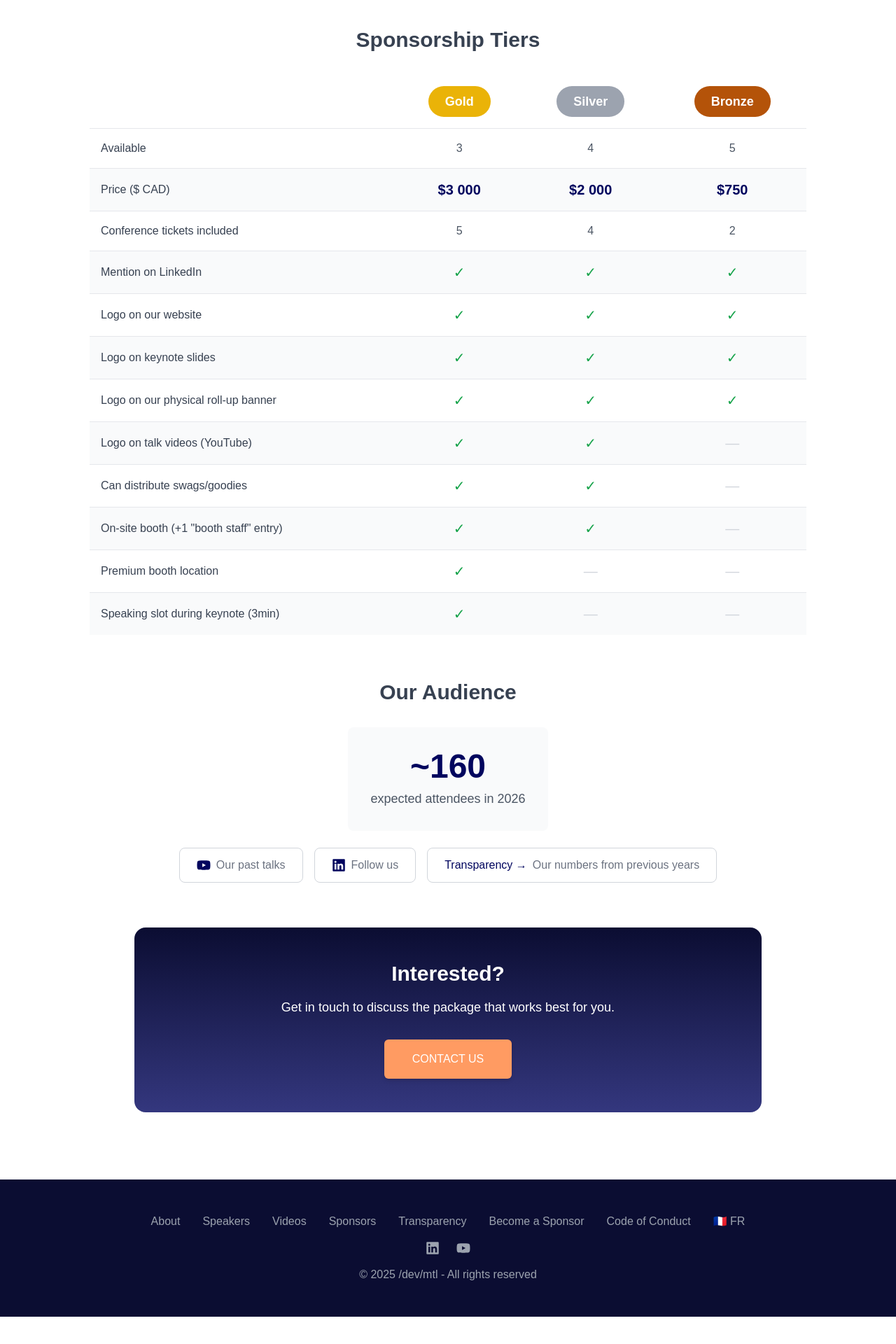
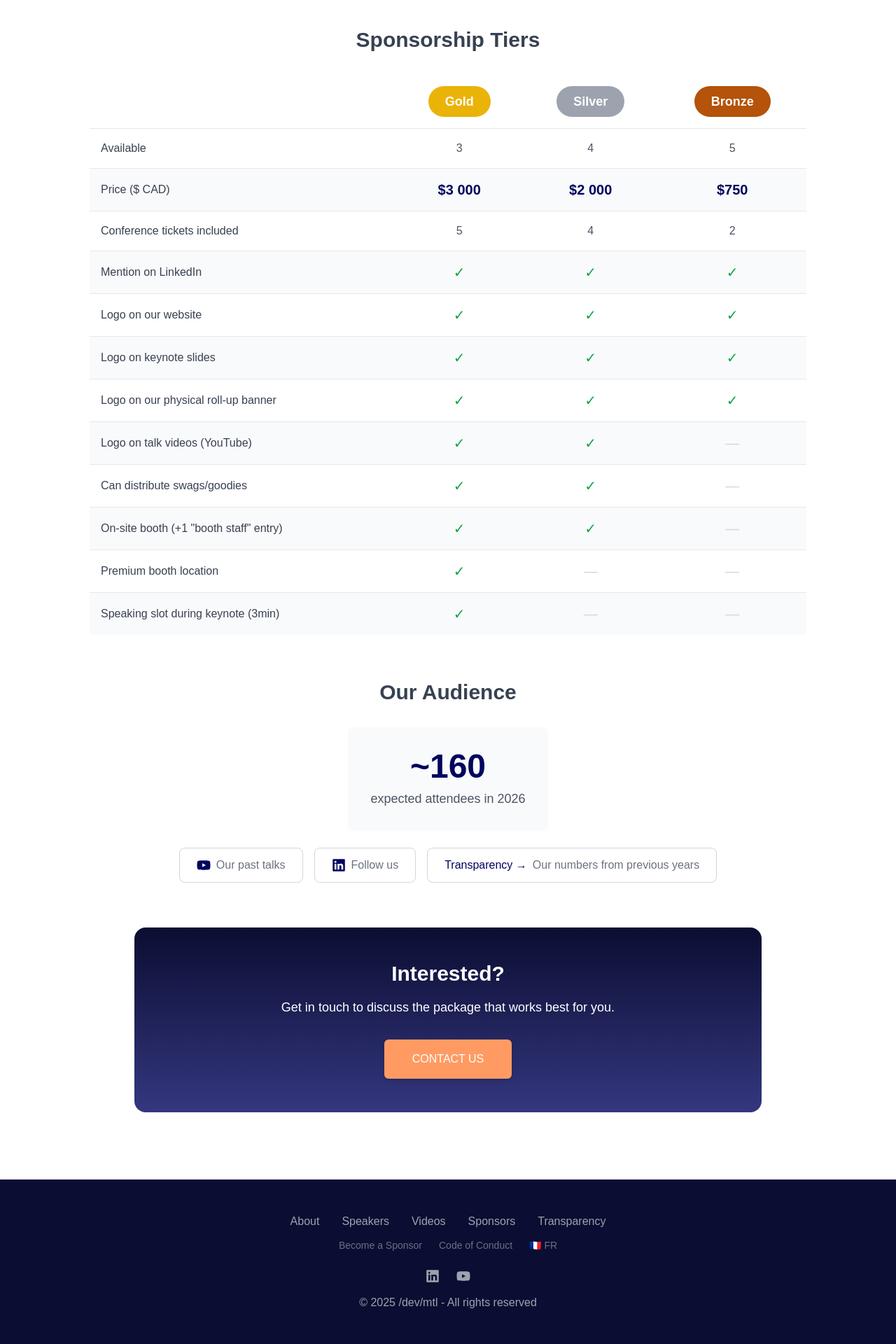
Before and after one commit to devmtl2024-org/devmtl2024-org.github.io, a React (Vite) app: page /sponsorship in a window 1280 px wide. Shown: the part 602-2522 px from the top of the page at 70% size. Before the commit the page ends 2483 px from the top, so only its background shows below. Built offline with nearby package versions, Linux system fonts and the light colour scheme.

Commit message:
Better visual hierarchy of the footer

```diff
--- a/src/components/Footer/Footer.tsx
+++ b/src/components/Footer/Footer.tsx
@@ -6,23 +6,33 @@ import { LanguageSwitcher } from "../LanguageSwitcher/LanguageSwitcher";
 
 export function Footer() {
   const { t } = useTranslation();
+  const primaryLinks = navLinks.filter((link) => !link.secondary);
+  const secondaryLinks = navLinks.filter((link) => link.secondary);
 
   return (
     <div>
       <BuyTicket />
       <div className="bg-primary-dark">
         <footer className="max-w-4xl mx-auto px-4 py-12 text-center text-gray-400">
-          <div className="flex gap-8 h-(100%) justify-center mb-4 flex-wrap font-light">
-            {navLinks.map((link) => (
+          <nav className="flex gap-x-8 gap-y-2 justify-center mb-3 flex-wrap font-light">
+            {primaryLinks.map((link) => (
               <a
                 key={link.name.en}
                 href={link.href}
-                className={`text-md  hover:text-secondary`}
+                className="hover:text-secondary"
               >
                 {t(link.name)}
-                <span
-                  className={`absolute bottom-0 left-0 w-full h-[2px] bg-transparent transition-all duration-200`}
-                ></span>
+              </a>
+            ))}
+          </nav>
+          <div className="flex gap-x-6 gap-y-2 justify-center mb-6 flex-wrap text-sm text-gray-500">
+            {secondaryLinks.map((link) => (
+              <a
+                key={link.name.en}
+                href={link.href}
+                className="hover:text-secondary"
+              >
+                {t(link.name)}
               </a>
             ))}
             <LanguageSwitcher />
--- a/src/constants/navlinks.ts
+++ b/src/constants/navlinks.ts
@@ -26,10 +26,12 @@ export const navLinks = [
     href: `${base}transparency`,
   },
   {
+    secondary: true,
     name: { fr: "Devenir commanditaire", en: "Become a Sponsor" },
     href: `${base}sponsorship`,
   },
   {
+    secondary: true,
     name: { fr: "Code de conduite", en: "Code of Conduct" },
     href: `${base}conduct`,
   },
```
